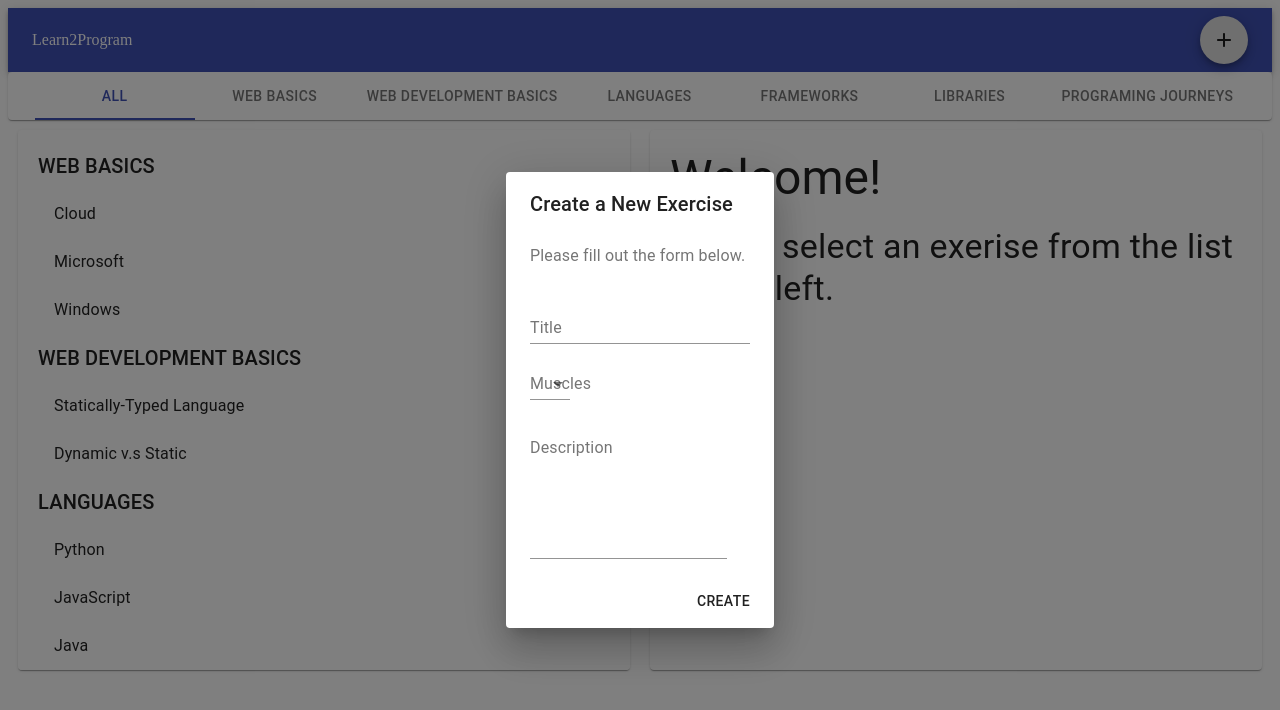
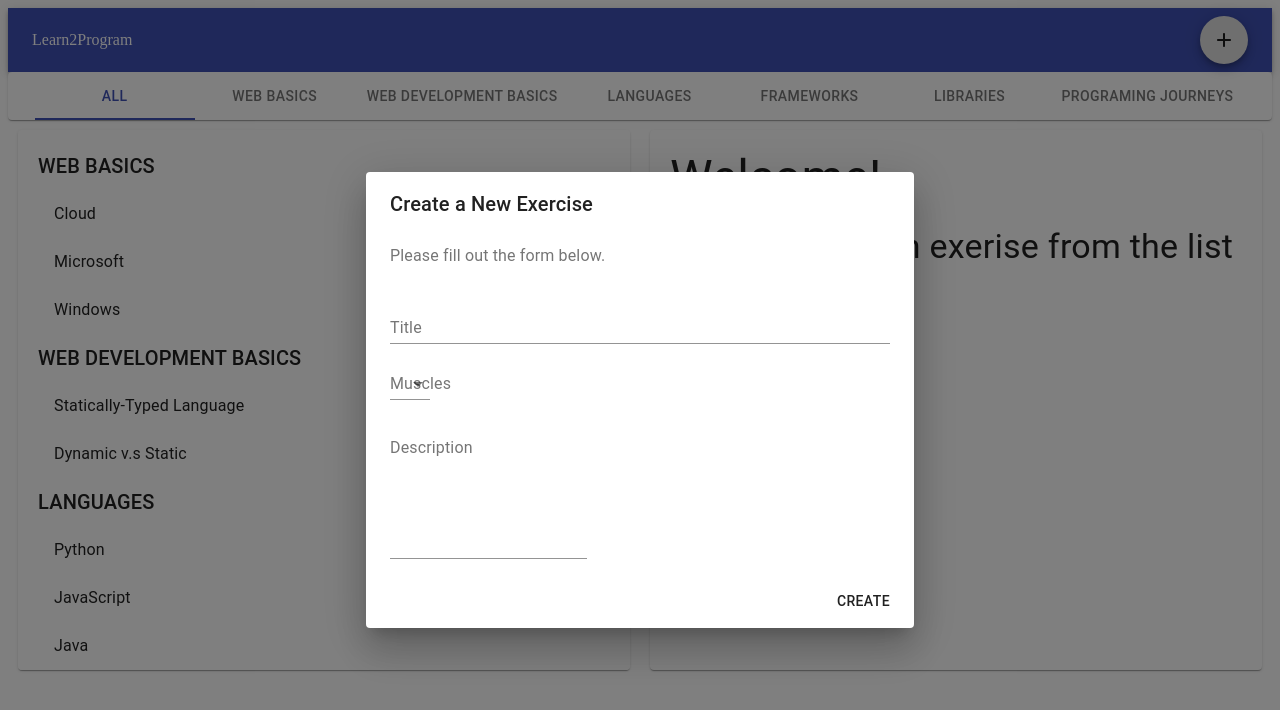
Before and after one commit to kristina-arezina/terms-2-program, a React (Create React App) app: page / in a window 1280 px wide. Both pictures are taken after a click on the button 1224 px from the left and 40 px from the top of the page. Shown: the top 710 px of the page. Built offline with nearby package versions, Linux system fonts and the light colour scheme.

Commit message:
made width of titile large in add button

```diff
--- a/src/components/Exercises/Dialogs/Create.js
+++ b/src/components/Exercises/Dialogs/Create.js
@@ -11,8 +11,6 @@ import MenuItem from '@material-ui/core/MenuItem';
 import FormControl from '@material-ui/core/FormControl';
 import InputLabel from '@material-ui/core/InputLabel';
 import Select from '@material-ui/core/Select';
-
-
 
 export default class extends Component {
     state = {
@@ -41,8 +39,7 @@ export default class extends Component {
 
     render(){
         const {open, exercise:{title,description,muscles }} = this.state,
-        {muscles: categoires } = this.props
-
+        {classes, muscles: categoires } = this.props
             return <Fragment>
     <Fab onClick={this.handleToggle} size="medium" >
         <AddIcon/>
@@ -65,6 +62,7 @@ export default class extends Component {
                     value={title}
                     onChange={this.handleChange('title')}
                     margin="normal"
+                    style={{width:500}}
                 />
                 <br/>
                 <FormControl >
```
